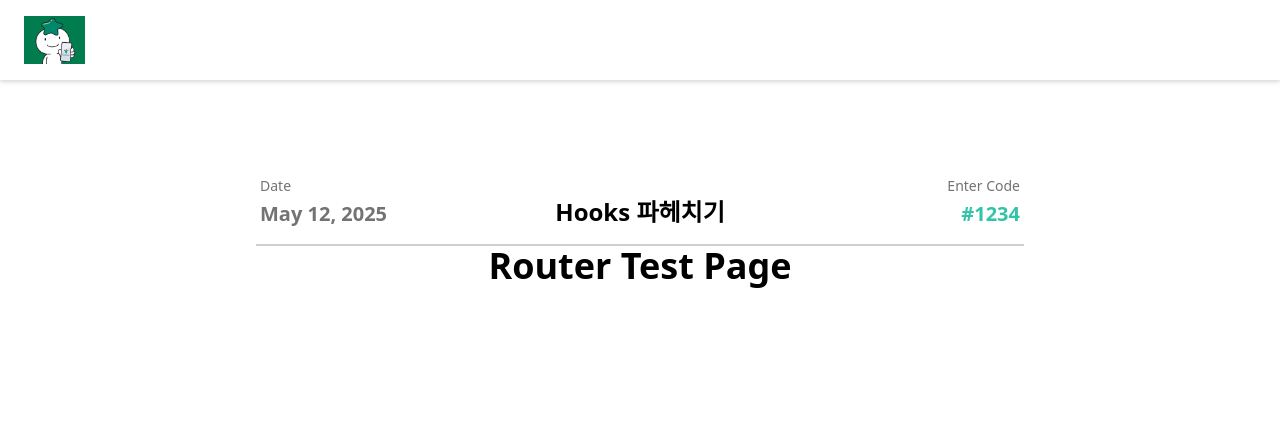
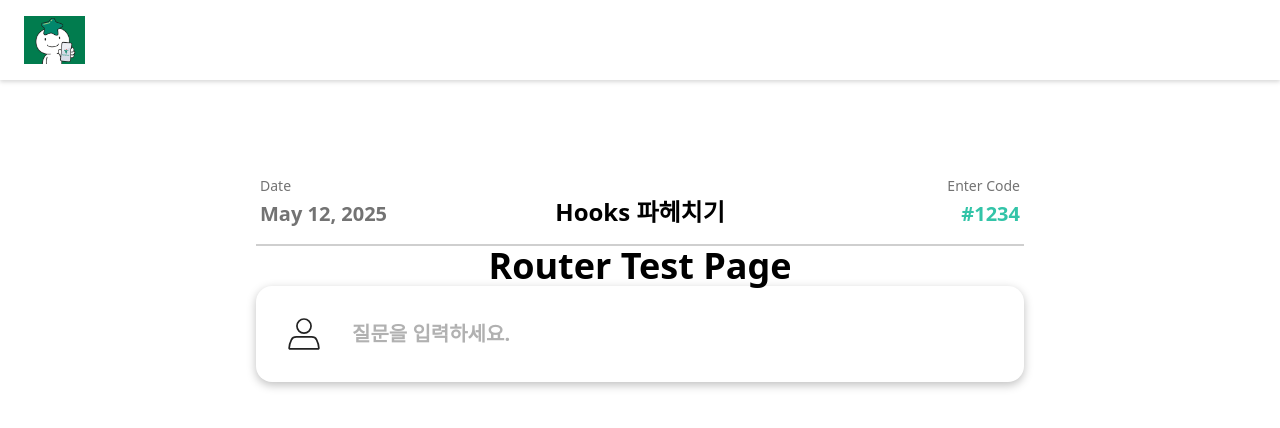
Before and after one commit to Hararo-Dev-React-Next-Project-Team-1/frontend, a React (Vite) app: page /test in a window 1280 px wide. Shown: the top 428 px of the page. Built offline with nearby package versions, Linux system fonts and the light colour scheme.

Commit message:
user chat input 구현

```diff
--- /dev/null
+++ b/src/components/ChatInput.tsx
@@ -0,0 +1,31 @@
+import User from '../assets/User.svg?react';
+type Props = {
+  onChange: (userChat: string) => void;
+  sendChat: () => void;
+};
+
+const ChatInput = ({ onChange, sendChat }: Props) => {
+  const activeEnter = (e: React.KeyboardEvent<HTMLInputElement>) => {
+    if (e.key === 'Enter') {
+      sendChat();
+      e.currentTarget.value = '';
+    }
+  };
+
+  return (
+    <div
+      className="w-full py-8 pl-8 flex items-center
+    shadow-[0px_3px_10px_rgba(0,0,0,0.25)] rounded-2xl gap-8"
+    >
+      <User />
+      <input
+        placeholder={'질문을 입력하세요.'}
+        className="outline-none text-xl font-semibold placeholder:text-[#B1B1B1] text-black"
+        onChange={(e) => onChange(e.target.value)}
+        onKeyDown={(e) => activeEnter(e)}
+      />
+    </div>
+  );
+};
+
+export default ChatInput;
--- a/src/pages/test.tsx
+++ b/src/pages/test.tsx
@@ -1,6 +1,22 @@
 // Header Test Page
 import RoomHeader from '../components/RoomHeader';
+import ChatInput from '../components/ChatInput.tsx';
+import { useEffect, useState } from 'react';
 const TestPage = () => {
+  const [userChat, setUserChat] = useState('');
+
+  useEffect(() => {
+    console.log('userChat : ', userChat);
+  }, [userChat]);
+
+  const sendChat = () => {
+    if (userChat.length == 0) {
+      return;
+    }
+    // Todo : 채팅 추가 기능
+    console.log(userChat);
+    setUserChat('');
+  };
   return (
     <div className="w-full flex items-center justify-center py-20">
       <div
@@ -9,6 +25,7 @@ const TestPage = () => {
       >
         <RoomHeader title={'Hooks 파헤치기'} roomCode={1234} />
         <h1 className="text-4xl font-bold">Router Test Page</h1>
+        <ChatInput onChange={setUserChat} sendChat={sendChat} />
       </div>
     </div>
   );
```
Also changed, not shown: src/assets/User.svg (added).
